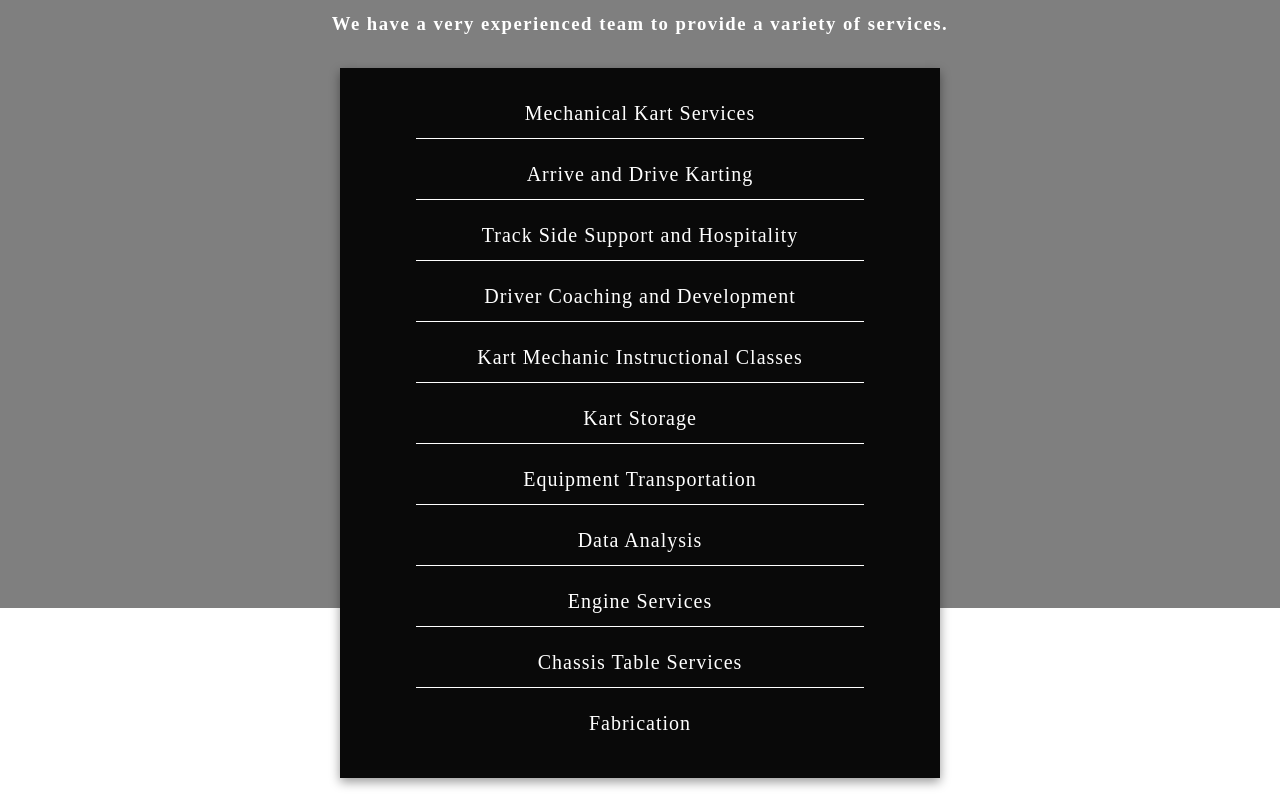
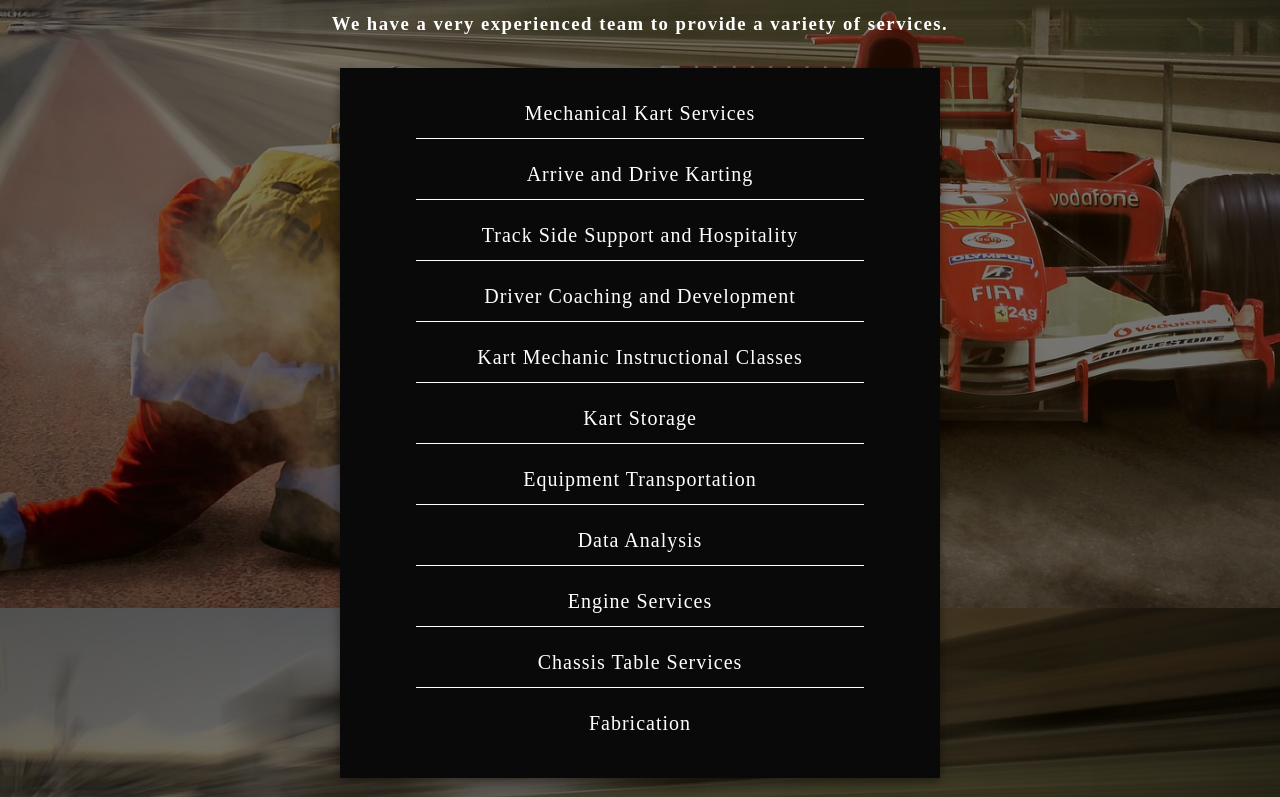
Before and after one commit to kahgrandini/kart-company, a plain HTML site: page services.html in a window 1280 px wide. Shown: the part 192-989 px from the top of the page. Drawn offline with Linux system fonts and the light colour scheme; the site is published under a folder, as on GitHub Pages, so addresses that start at the root find nothing.

Commit message:
background pic 2
Fix the path of the pic using the relative path "./"

```diff
--- a/services.html
+++ b/services.html
@@ -163,7 +163,7 @@ body {
     flex-direction: column; /* Stack content vertically */
     align-items: center;
     background-image: linear-gradient(rgba(0, 0, 0, 0.5), rgba(0, 0, 0, 0.5)),
-    url("/background2.jpg");
+    url("./background2.jpg");
     background-size: cover;
     background-attachment: fixed;
     min-height: 100vh;
--- a/style.css
+++ b/style.css
@@ -15,7 +15,7 @@ html, body {
 
 body {
     background-image: linear-gradient(rgba(0, 0, 0, 0.5), rgba(0, 0, 0, 0.5)),
-    url("/background2.jpg");
+    url("./background2.jpg");
     background-size: cover;  /* Ensure the image covers the entire viewport */
     background-position: center center;  /* Center the image */
     background-repeat: no-repeat;  /* Prevent tiling of the image */
```
